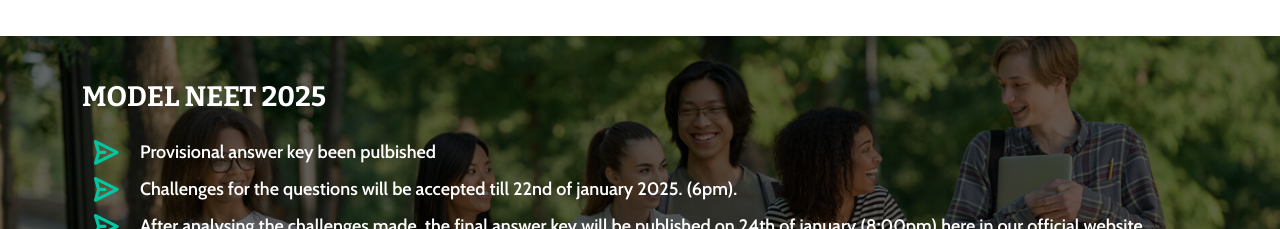
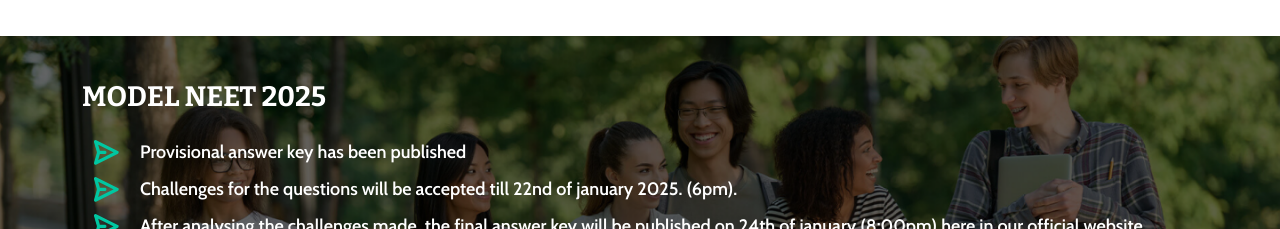
Before and after one commit to Ilyas73-hue/jal, a React (Create React App) app: page / in a window 1280 px wide. Shown: the part 1920-2149 px from the top of the page. Built offline with nearby package versions, Linux system fonts and the light colour scheme.

Commit message:
Update Home.js

```diff
--- a/src/Component/Home/Home.js
+++ b/src/Component/Home/Home.js
@@ -278,7 +278,7 @@ function Home() {
        <p id="home-section-model-div-1-p-1">MODEL NEET 2025</p>
        <div id="home-section-model-div-1-1">
        <img id="home-section-model-div-1-1-icon" src={model_neet_icon} alt={model_neet_icon} />
-       <p id="home-section-model-div-1-1-p-1">Provisional answer  key been pulbished</p>
+       <p id="home-section-model-div-1-1-p-1">Provisional answer key has been published</p>
        </div>
        <div id="home-section-model-div-1-2">
        <img id="home-section-model-div-1-2-icon" src={model_neet_icon} alt={model_neet_icon} />
```
